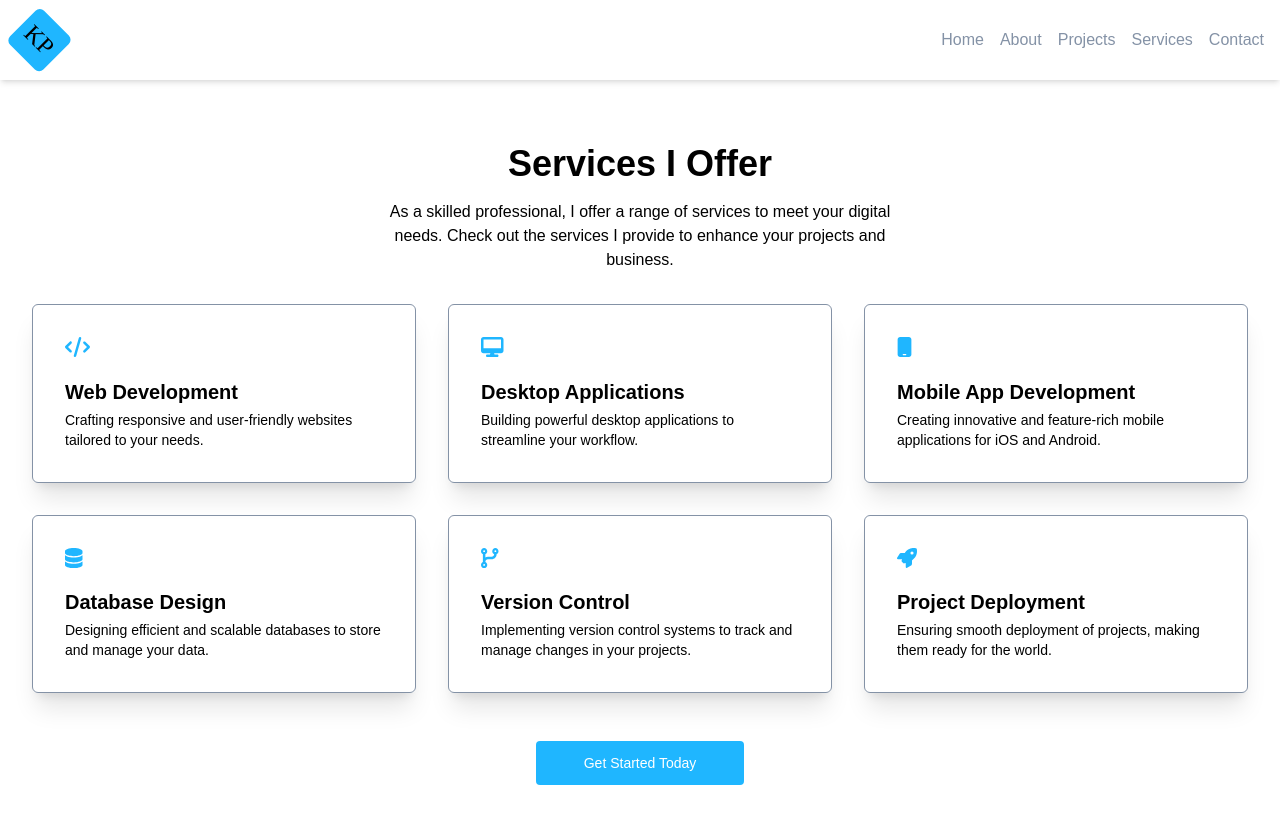
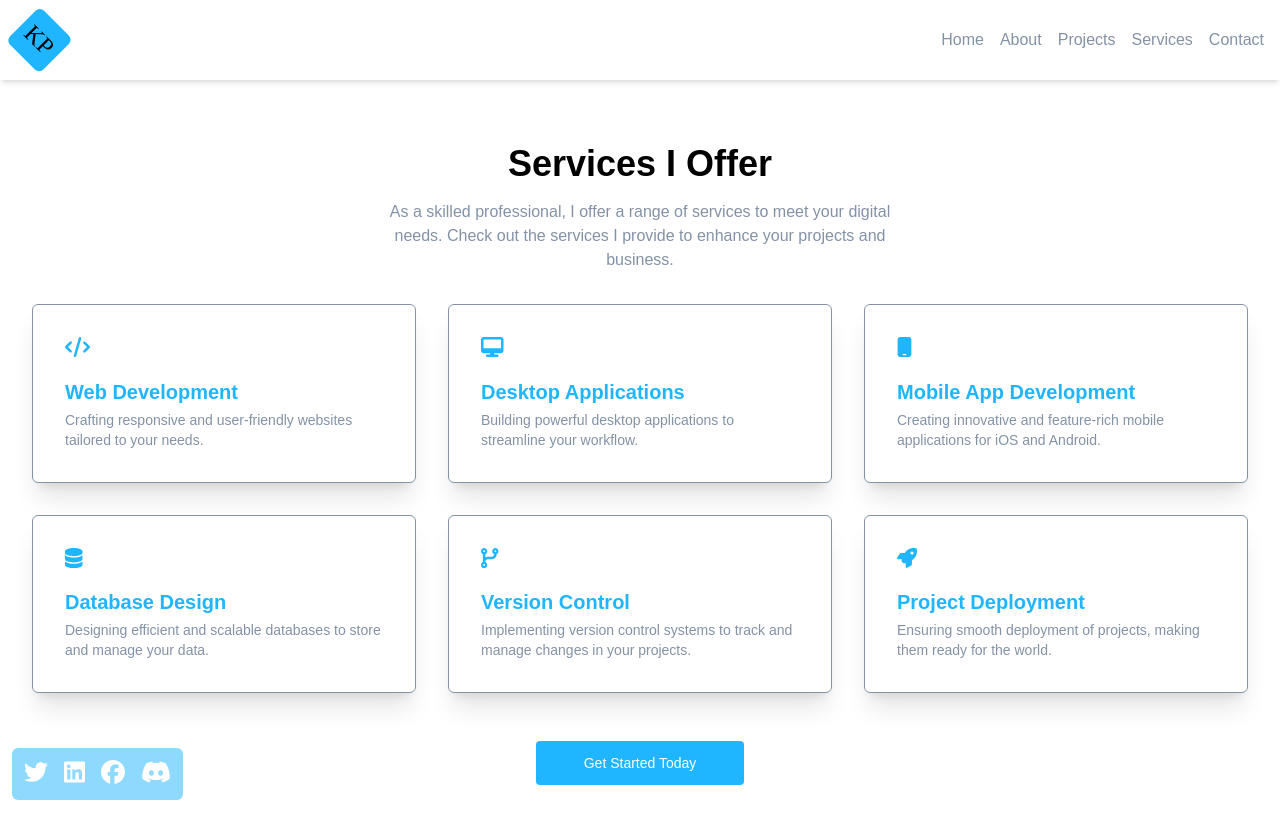
Before and after one commit to kausarthind/react_portfolio, a React (Vite) app: page /services in a window 1280 px wide. Shown: the top 838 px of the page. Built offline with nearby package versions, Linux system fonts and the light colour scheme.

Commit message:
social media links added

```diff
--- a/package.json
+++ b/package.json
@@ -11,6 +11,7 @@
   },
   "dependencies": {
     "@fortawesome/fontawesome-svg-core": "^6.5.1",
+    "@fortawesome/free-brands-svg-icons": "^6.5.1",
     "@fortawesome/free-solid-svg-icons": "^6.5.1",
     "@fortawesome/react-fontawesome": "^0.2.0",
     "react": "^18.2.0",
--- a/src/App.jsx
+++ b/src/App.jsx
@@ -7,6 +7,7 @@ import Services from './pages/Services'
 import Home from './pages/Home'
 import Contacts from './pages/Contacts'
 import About from './pages/About'
+import SocialIcons from './components/Social'
 
 
 function App() {
@@ -21,6 +22,7 @@ function App() {
         <Route path="/services" element={<Services />} />
         <Route path="/contact" element={<Contacts />} />
       </Routes>
+      <SocialIcons/>
     </Router>
   )
 }
--- a/src/components/Logo.jsx
+++ b/src/components/Logo.jsx
@@ -9,6 +9,7 @@ import { Link } from "react-router-dom";
 
 const Logo = () => {
   return (
+    // Logo wrapper
     <div className="logo-wrapper bg-blue p-2 transform rotate-45 rounded-md">
       <Link to="/" className=" text-white text-2xl font-serif">
         KP
--- a/src/components/Navbar.jsx
+++ b/src/components/Navbar.jsx
@@ -34,6 +34,7 @@ const Navbar = () => {
         </div>
         </div>
 
+      {/* Mobile nav bar */}
         {isSideNavVisible && (
         <div className={`md:hidden p-4 transition duration-300 ease-in-out ${
           isSideNavVisible ? 'transform translate-x-0' : 'transform -translate-x-full'
--- a/src/components/ServiceCard.jsx
+++ b/src/components/ServiceCard.jsx
@@ -1,13 +1,21 @@
+/*
+ * File: ServiceCard.jsx
+ * Student's Name: Kausar Parveen
+ * StudentID: 301369416
+ * Date: 29/01/2024
+ */
+
 import { FontAwesomeIcon } from '@fortawesome/react-fontawesome';
 
 const ServiceCard = ({ icon, title, description }) => (
+  // Card with link to more info on the service offered
     <a
       className="service-wrapper block rounded-md border border-gray p-8 shadow-xl transition hover:text-kwhite hover:bg-blue"
       href="/services"
     >
       <FontAwesomeIcon icon={icon} className="text-blue text-xl cursor-pointer" />
-      <h2 className="mt-4 text-xl font-bold text-white">{title}</h2>
-      <p className="mt-1 text-sm text-gray-300">{description}</p>
+      <h2 className="mt-4 text-xl font-bold text-blue">{title}</h2>
+      <p className="mt-1 text-sm text-gray">{description}</p>
     </a>
   );
 
--- /dev/null
+++ b/src/components/Social.jsx
@@ -0,0 +1,23 @@
+/*
+ * File: Social.jsx
+ * Student's Name: Kausar Parveen
+ * StudentID: 301369416
+ * Date: 29/01/2024
+ */
+
+import { FontAwesomeIcon } from '@fortawesome/react-fontawesome';
+import { faTwitter, faLinkedin, faFacebook, faDiscord } from '@fortawesome/free-brands-svg-icons';
+
+const SocialIcons = () => {
+  return (
+    // Social media icon and links
+    <div className="fixed bottom-0 left-0 p-1 bg-blue bg-opacity-50 rounded-md ml-3">
+      <FontAwesomeIcon icon={faTwitter} className="text-kwhite text-2xl m-2 transition-transform transform hover:scale-110 hover:cursor-pointer" />
+      <FontAwesomeIcon icon={faLinkedin} className="text-kwhite text-2xl m-2 transition-transform transform hover:scale-110 hover:cursor-pointer" />
+      <FontAwesomeIcon icon={faFacebook} className="text-kwhite text-2xl m-2 transition-transform transform hover:scale-110 hover:cursor-pointer" />
+      <FontAwesomeIcon icon={faDiscord} className="text-kwhite text-2xl m-2 transition-transform transform hover:scale-110 hover:cursor-pointer" />
+    </div>
+  );
+}
+
+export default SocialIcons;
--- a/src/index.css
+++ b/src/index.css
@@ -25,11 +25,21 @@ nav{
     transition: all 0.5s ease-in;
 }
 
-
+/* Landing page name styling */
 .name-wrapper{
     transform: rotate(-15deg);
 }
+
+/* Services page styling */
 .service-wrapper:hover :nth-child(1){
+    transition:all 0.5s ease-in-out;
+    color:white !important;
+}
+.service-wrapper:hover :nth-child(2){
+    transition:all 0.5s ease-in-out;
+    color:white !important;
+}
+.service-wrapper:hover :nth-child(3){
     transition:all 0.5s ease-in-out;
     color:white !important;
 }
--- a/src/pages/About.jsx
+++ b/src/pages/About.jsx
@@ -12,6 +12,7 @@ const About = () => {
     <section>
   <div className="mx-auto max-w-screen-xl px-4 py-8 sm:px-6 sm:py-12 lg:px-8 lg:py-16">
     <div className="grid grid-cols-1 gap-8 lg:grid-cols-2 lg:gap-16">
+      {/* Image section */}
       <div className="relative h-64 overflow-hidden rounded-md sm:h-80 lg:order-last lg:h-full">
         <img
           alt="Office Workspace"
@@ -20,15 +21,17 @@ const About = () => {
         />
       </div>
 
+      {/* About information section */}
       <div className="lg:py-24">
         <h2 className="text-3xl font-bold sm:text-4xl">About Me</h2>
 
-        <p className="mt-4 text-gray-600">
+        <p className="mt-4 text-gray">
         Greetings! I'm Kausar Parveen, from India. Let me introduce myself—my name is Kausar Parveen. I hold a degree in Bachelor of Computer Application and am currently pursuing Health Informatic Technology to delve deeper into this exciting field
 
-          <p className="font-bold mt-4">Ready to elevate your projects? Let's get started today!</p>
+          <p className="font-bold mt-4 text-blue">Ready to elevate your projects? Let's get started today!</p>
         </p>
 
+      {/* Resume link button */}
         <a
           href="https://docs.google.com/document/d/1rXBADz-eRaNkgwmRM7Jkzt89Lz3Tfzab/edit?usp=sharing&ouid=102344055918028066028&rtpof=true&sd=true"
           className="mt-8 inline-block rounded bg-blue px-12 py-3 text-sm font-medium text-kwhite transition  focus:outline-none focus:ring "
--- a/src/pages/Contacts.jsx
+++ b/src/pages/Contacts.jsx
@@ -12,6 +12,8 @@ export const Contacts = () => {
     <section className="contact-wrapper">
     <div className="mx-auto max-w-screen-xl px-4 py-16 sm:px-6 lg:px-8">
       <div className="grid grid-cols-1 gap-x-16 gap-y-8 lg:grid-cols-5">
+
+        {/* Contact information section */}
         <div className="lg:col-span-2 lg:py-12">
           <p className="max-w-xl text-lg">
             At the same time, the fact that we are wholly owned and totally independent from
@@ -28,6 +30,7 @@ export const Contacts = () => {
           </div>
         </div>
 
+        {/* Contact form */}
         <div className="rounded-md bg-white p-8 shadow-lg lg:col-span-3 lg:p-12">
           <form action="" className="space-y-4">
             <div>
@@ -81,6 +84,7 @@ export const Contacts = () => {
               ></textarea>
             </div>
 
+            {/* Submit button */}
             <div className="mt-4">
               <button
                 type="button"
--- a/src/pages/Services.jsx
+++ b/src/pages/Services.jsx
@@ -14,7 +14,7 @@ const Services = () => {
       <div className="mx-auto max-w-screen-xl px-4 py-8 sm:px-6 sm:py-12 lg:px-8 lg:py-16">
         <div className="mx-auto max-w-lg text-center">
           <h2 className="text-3xl font-bold sm:text-4xl">Services I Offer</h2>
-          <p className="mt-4 text-gray-300">
+          <p className="mt-4 text-gray">
           As a skilled professional, I offer a range of services to meet your digital needs. Check out the services I provide to enhance your projects and business.
           </p>
         </div>
```
Also changed, not shown: 1 other file (tests, documents, lock files or other folders).
